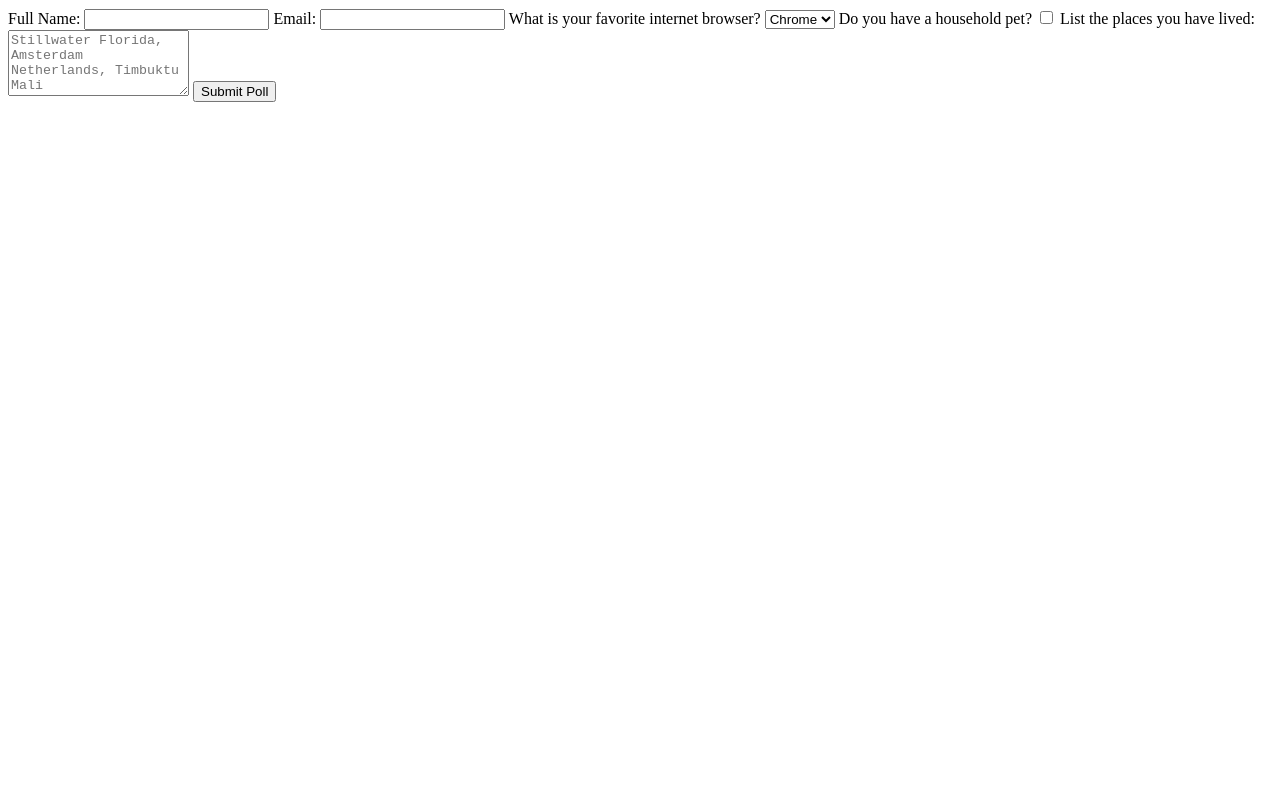
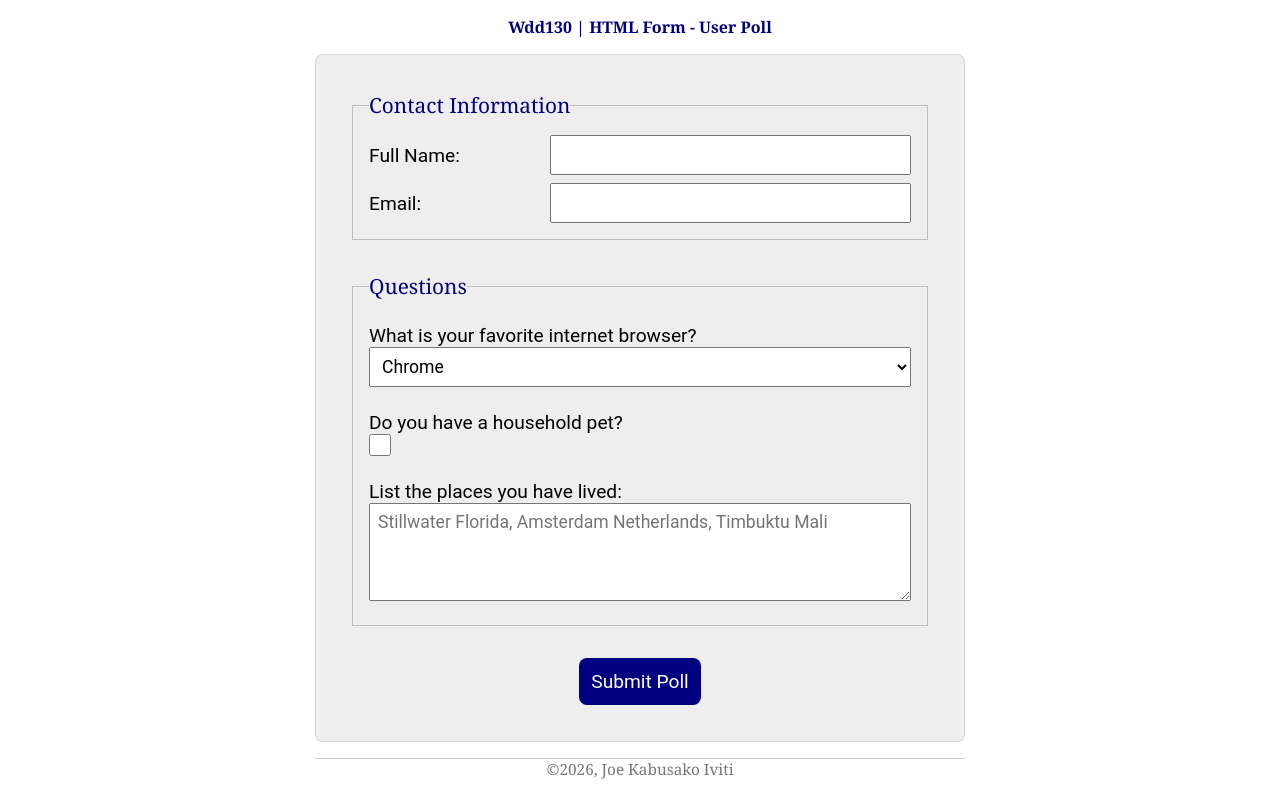
Before and after one commit to joekabusako-dot/wdd130, a plain HTML site: page week05/poll-form.html in a window 1280 px wide. Drawn offline with Linux system fonts and the light colour scheme.

Commit message:
added forms at rafting page

```diff
--- a/week05/poll-form.html
+++ b/week05/poll-form.html
@@ -5,16 +5,29 @@
     <meta charset="UTF-8">
     <meta name="viewport" content="width=device-width, initial-scale=1.0">
     <title>Document</title>
+    <link rel="stylesheet" href="styles/poll-form.css">
 </head>
 
 <body>
-    <header></header>
+    <header>
+        <h1>Wdd130 | HTML Form - User Poll</h1>
+    </header>
     <main>
         <form>
+            <fieldset>
+                <legend>Contact Information</legend>
+                <div class="form-item column2">
                     <label for="fullname">Full Name:</label>
                     <input type="text" id="fullname" name="fullname" required>
+                </div>
+                <div class="form-item column2">
                     <label for="useremail">Email:</label>
                     <input type="email" id="useremail" name="useremail" required>
+                </div>
+            </fieldset>
+            <fieldset>
+                <legend>Questions</legend>
+                <div class="form-item column1">
                     <label for="browser">What is your favorite internet browser?</label>
                     <select id="browser" name="browser">
                         <option value="chrome">Chrome</option>
@@ -23,16 +36,23 @@
                         <option value="brave">Brave</option>
                         <option value="other">Other</option>
                     </select>
+                </div>
+                <div class="form-item column1">
                     <label for="pet">Do you have a household pet?</label>
                     <input type="checkbox" id="pet" name="pet">
+                </div>
+                <div class="form-item column1">
                     <label for="feedback">List the places you have lived:</label>
                     <textarea id="feedback" name="feedback" rows="4"
                       placeholder="Stillwater Florida, Amsterdam Netherlands, Timbuktu Mali"></textarea>
+            </fieldset>
+            </div>
             <button type="submit">Submit Poll</button>
+
 
         </form>
     </main>
-    <footer></footer>
+    <footer>©2026, Joe Kabusako Iviti</footer>
 
 </body>
 
--- /dev/null
+++ b/week05/styles/poll-form.css
@@ -0,0 +1,114 @@
+body {
+    font-family: Merriweather,
+        Georgia,
+        serif;
+    font-size: 1.2rem;
+    color: black;
+    background: #fff;
+    /*Apply Roboto to all th page*/
+}
+
+* {
+    margin: 0;
+    padding: 0;
+    box-sizing: border-box;
+}
+
+header {
+    margin: 0 auto;
+    width: 650px;
+}
+
+h1 {
+    margin: 1rem;
+    font-size: 1rem;
+    color: navy;
+    text-align: center;
+}
+
+form {
+    width: 650px;
+    margin: 0 auto;
+    padding: 20px;
+    border: 1px solid rgb(0 0 0/0.1);
+    border-radius: 8px;
+    background-color: #eee;
+    display: grid;
+}
+
+fieldset {
+    display: grid;
+    gap: .5rem;
+    margin: 1rem;
+    border: 1px solid rgb(0 0 0 / 0.2);
+    padding: 1rem;
+}
+
+legend {
+    padding: 0.5;
+    color: navy;
+    font-size: 1.3rem;
+}
+
+label,
+input,
+button,
+select,
+textarea {
+    font-family: Roboto, Arial, sans-serif;
+}
+
+input,
+select,
+textarea {
+    padding: 0.5rem;
+    font-size: 1.1rem;
+}
+
+input[type="checkbox"] {
+    width: 22px;
+    height: 22px;
+    vertical-align: bottom;
+}
+
+button {
+    margin: 1rem;
+    background-color: navy;
+    color: #fff;
+    border: none;
+    border-radius: .5rem;
+    padding: .75rem;
+    font-size: 1.2rem;
+}
+
+button:hover {
+    background-color: darkgreen;
+}
+
+footer {
+    margin: 1rem auto 0;
+    width: 650px;
+    text-align: center;
+    font-size: 0.8em;
+    color: #777;
+    border-top: 1px solid #ccc;
+}
+
+.form-item {
+    display: grid;
+    align-items: center;
+}
+
+.column1 {
+    grid-template-columns: 1fr;
+    margin: 0.5rem 0;
+}
+
+.column2 {
+    grid-template-columns: 1fr 2fr;
+}
+
+button {
+    width: auto;
+    justify-self: center;
+}
--- /dev/null
+++ b/week05/styles/quiz.css
@@ -0,0 +1,9 @@
+* {
+    margin: 0;
+    padding: 0;
+    box-sizing: border-box;
+}
+
+h1 {
+    color: navy;
+}
--- /dev/null
+++ b/wwr/styles/contact.css
@@ -0,0 +1,123 @@
+/* === Contact Page Specific Styles === */
+
+/* Header */
+header {
+    display: flex;
+    align-items: center;
+    justify-content: space-between;
+    padding: 1rem;
+}
+
+header img {
+    max-width: 150px;
+}
+
+header nav {
+    display: flex;
+    gap: 1rem;
+}
+
+header nav a {
+    text-decoration: none;
+    color: #004466;
+    font-weight: bold;
+}
+
+header nav a:hover,
+header nav a.active {
+    color: #0077cc;
+}
+
+/* Main content */
+main {
+    max-width: 900px;
+    margin: 2rem auto;
+    padding: 1rem;
+}
+
+main h1 {
+    text-align: center;
+    margin-bottom: 1rem;
+}
+
+/* Company info */
+.map iframe {
+    width: 100%;
+    height: 300px;
+    border: none;
+    margin-top: 1rem;
+}
+
+/* Form styling */
+form {
+    display: flex;
+    flex-direction: column;
+    gap: 1rem;
+    margin: 2rem 0;
+}
+
+form label {
+    font-weight: bold;
+}
+
+form input,
+form textarea {
+    padding: 0.5rem;
+    border: 1px solid #ccc;
+    border-radius: 4px;
+}
+
+form fieldset {
+    border: 1px solid #ccc;
+    padding: 1rem;
+}
+
+form button {
+    background-color: #0077cc;
+    color: white;
+    padding: 0.75rem;
+    border: none;
+    border-radius: 5px;
+    font-size: 1rem;
+    cursor: pointer;
+}
+
+form button:hover {
+    background-color: #005fa3;
+}
+
+/* Team profiles */
+.adventures {
+    display: flex;
+    gap: 2rem;
+    justify-content: center;
+    margin-top: 2rem;
+}
+
+.adventures figure {
+    text-align: center;
+}
+
+.adventures img {
+    width: 150px;
+    border-radius: 50%;
+}
+
+/* Footer */
+footer {
+    background-color: #f0f0f0;
+    padding: 1rem;
+    text-align: center;
+    margin-top: 2rem;
+}
+
+footer nav.socialmedia {
+    display: flex;
+    justify-content: center;
+    gap: 1rem;
+    margin-top: 1rem;
+}
+
+footer nav.socialmedia img {
+    width: 40px;
+}
--- a/wwr/styles/rafting.css
+++ b/wwr/styles/rafting.css
@@ -49,7 +49,7 @@ header {
     align-items: center;
 
     margin-bottom: 10px;
-    border: 1.5px solid #333;
+    /*border: 1.5px solid #333;*/
 }
 
 section {
@@ -105,13 +105,13 @@ footer {
 }
 
 h1 {
-    position: absolute;
+    /*position: absolute;*/
     top: 20px;
     width: 100%;
-    padding: 16px;
+    padding: 0;
     text-align: center;
-    opacity: 0.7;
-    background-color: var(--accent1-color);
+    /*opacity: 0.7;*/
+    background-color: none;
     color: var(--accent2-color);
 }
 
@@ -191,3 +191,91 @@ nav a {
     line-height: 1.5;
     text-align: justify;
 }
+
+/* === HEADER STYLE (purple bar like wireframe) === */
+header {
+    background-color: #b9a7d6;
+    border: 1px solid #999;
+}
+
+header nav a {
+    background: #eee;
+    padding: 0.5rem 1rem;
+    border: 1px solid #999;
+    border-radius: 3px;
+}
+
+/* === COMPANY INFO CENTERED === */
+main p {
+    text-align: center;
+    margin: 0.2rem;
+}
+
+/* === MAP + FORM SIDE BY SIDE === */
+.map-form {
+    display: flex;
+    gap: 2rem;
+    margin-top: 2rem;
+}
+
+.map {
+    flex: 1;
+}
+
+form {
+    flex: 1;
+}
+
+/* === RADIO BUTTON GROUP === */
+form label input[type="radio"] {
+    margin-right: 0.5rem;
+}
+
+form label {
+    display: block;
+}
+
+/* === BUTTON FULL WIDTH === */
+form button {
+    width: 100%;
+}
+
+/* === TEAM SECTION BOX === */
+section {
+    border: 1px solid #999;
+    padding: 1rem;
+    margin-top: 2rem;
+    text-align: center;
+}
+
+section h2 {
+    margin-bottom: 1rem;
+}
+
+/* === EMPLOYEE IMAGES LIKE WIREFRAME === */
+.adventures img {
+    width: 120px;
+    height: 120px;
+    object-fit: cover;
+    border-radius: 5px;
+}
+
+/* === FOOTER PURPLE === */
+footer {
+    background-color: #b9a7d6;
+    border: 1px solid #999;
+}
+
+main h1 {
+    text-align: center;
+    margin-top: 2rem;
+    /* espace avec le header */
+    color: #222;
+    /* évite le jaune bizarre */
+}
+
+/* Assure que le header ne chevauche rien */
+header {
+    position: relative;
+
+}
```
Also changed, not shown: week05/quiz.html (added, +42 -0 lines), wwr/contact.html (added, +126 -0 lines). Lines whose indentation alone changed are shown as unchanged.
